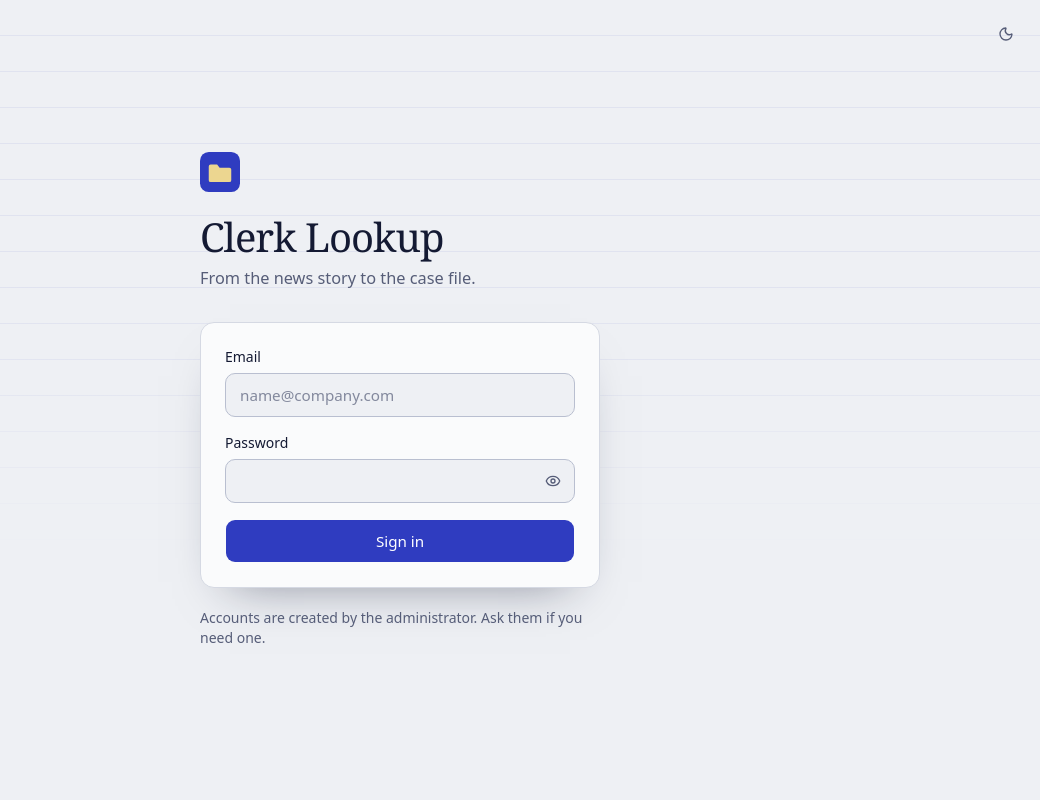
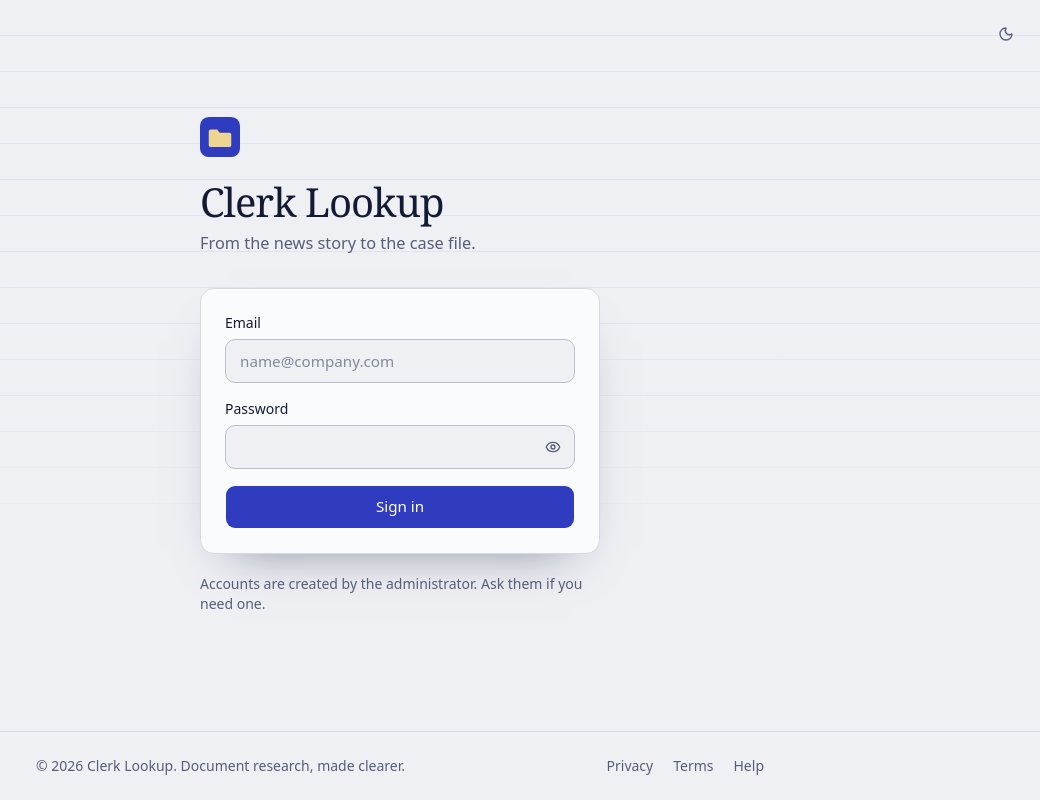
Before and after one commit to sg4bb/clerk-lookup-web, a Next.js app: page /login in a window 1280 px wide. Shown: the whole page, without its empty margins (240-1280 px from the left). Built offline with nearby package versions, Linux system fonts and the light colour scheme; no server answers.

Commit message:
Add site footer

```diff
--- a/app/login/page.tsx
+++ b/app/login/page.tsx
@@ -5,6 +5,7 @@ import { Eye, EyeOff } from 'lucide-react'
 import { useRouter } from 'next/navigation'
 import { useEffect, useState } from 'react'
 import { BrandMark } from '@/components/brand'
+import { SiteFooter } from '@/components/site-footer'
 import { ThemeToggle } from '@/components/theme-toggle'
 import { Button } from '@/components/ui/button'
 import { signIn, useSession } from '@/lib/auth'
@@ -39,12 +40,13 @@ export default function Login() {
 
   return (
     <MotionConfig reducedMotion="user">
-      <div className="relative grid min-h-dvh place-items-center px-5 py-10">
+      <div className="relative flex min-h-dvh flex-col">
         <div aria-hidden="true" className="ruled pointer-events-none absolute inset-x-0 top-0 h-[70vh]" />
         <div className="absolute top-4 right-4">
           <ThemeToggle />
         </div>
 
+        <div className="grid flex-1 place-items-center px-5 py-10">
           <motion.main
             initial={{ opacity: 0, y: 18 }}
             animate={{ opacity: 1, y: 0 }}
@@ -116,6 +118,9 @@ export default function Login() {
             </p>
           </motion.main>
         </div>
+
+        <SiteFooter />
+      </div>
     </MotionConfig>
   )
 }
--- a/app/page.tsx
+++ b/app/page.tsx
@@ -10,6 +10,7 @@ import { CaseFile } from '@/components/case-file'
 import { Docket } from '@/components/docket'
 import { History } from '@/components/history'
 import { LinkForm } from '@/components/link-form'
+import { SiteFooter } from '@/components/site-footer'
 import { ThemeToggle } from '@/components/theme-toggle'
 import { signOut, useSession } from '@/lib/auth'
 import { createJob, useHistory, useJob } from '@/lib/jobs'
@@ -69,10 +70,10 @@ export default function Home() {
 
   return (
     <MotionConfig reducedMotion="user">
-      <div className="relative min-h-dvh">
+      <div className="relative flex min-h-dvh flex-col">
         <div aria-hidden="true" className="ruled pointer-events-none absolute inset-x-0 top-0 h-[26rem]" />
 
-        <header className="relative mx-auto flex h-16 max-w-3xl items-center justify-between px-5">
+        <header className="relative mx-auto flex h-16 w-full max-w-3xl items-center justify-between px-5">
           <Brand />
           <div className="flex items-center gap-1">
             <span className="mr-2 hidden items-center gap-2 text-sm text-muted-foreground sm:flex">
@@ -95,7 +96,7 @@ export default function Home() {
           </div>
         </header>
 
-        <main className="relative mx-auto max-w-3xl px-5 pb-28">
+        <main className="relative mx-auto w-full max-w-3xl flex-1 px-5 pb-20">
 
           <motion.div
             initial={{ opacity: 0, y: 14 }}
@@ -136,6 +137,8 @@ export default function Home() {
           </div>
         </main>
 
+        <SiteFooter />
+
         <CaptchaWindow job={job} open={captchaOpen} onOpenChange={setCaptchaOpen} />
       </div>
     </MotionConfig>
--- /dev/null
+++ b/components/site-footer.tsx
@@ -0,0 +1,20 @@
+// Pie de página. Privacy, Terms y Help son por ahora solo visuales: cuando
+// existan esas páginas, se cambian por <Link href="/privacy"> etc.
+const LINKS = ['Privacy', 'Terms', 'Help']
+
+export function SiteFooter() {
+  return (
+    <footer className="relative border-t">
+      <div className="mx-auto flex max-w-3xl flex-col gap-3 px-5 py-6 text-sm text-muted-foreground sm:flex-row sm:items-center sm:justify-between">
+        <p>© 2026 Clerk Lookup. Document research, made clearer.</p>
+        <ul className="flex gap-5">
+          {LINKS.map((label) => (
+            <li key={label}>
+              <span className="cursor-default transition-colors hover:text-foreground">{label}</span>
+            </li>
+          ))}
+        </ul>
+      </div>
+    </footer>
+  )
+}
```
Lines whose indentation alone changed are shown as unchanged.
